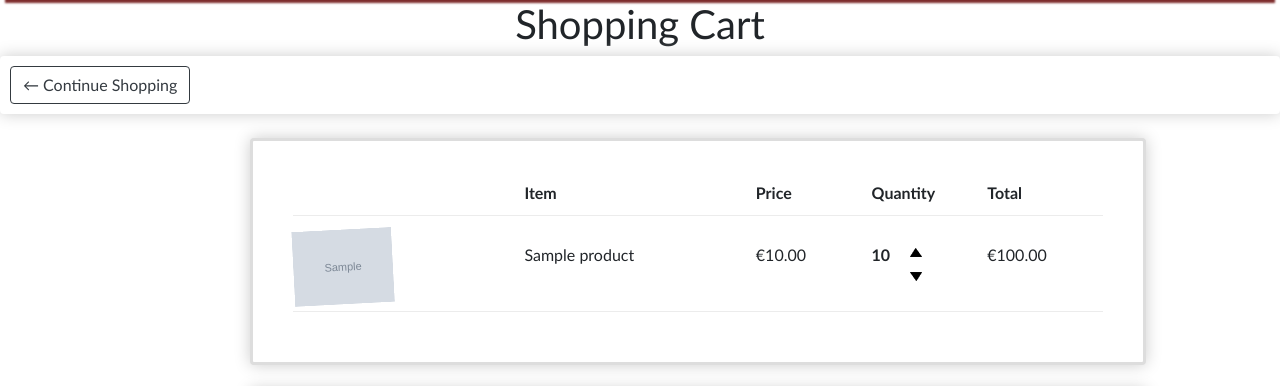
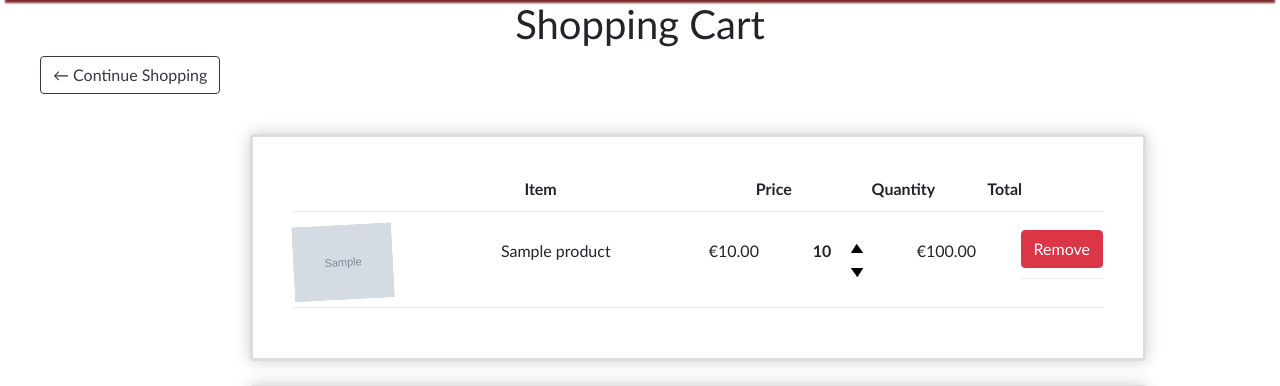
Before and after one commit to Tziim/WWHG, a Django app: page /cart/ in a window 1280 px wide. Shown: the part 156-542 px from the top of the page. Run offline with Django 4.2, Linux system fonts and the light colour scheme; a user stored in the database is signed in; tables that the repository leaves empty hold one stand-in row (values such as "Sample post"); grey boxes marked "Sample" are stand-in pictures; some libraries are stand-ins or nearby versions.

Commit message:
Arele tööd

```diff
--- a/wwhg_site/wwhg_app/templates/cart/update_cart_item.html
+++ b/wwhg_site/wwhg_app/templates/cart/update_cart_item.html
@@ -15,10 +15,9 @@
 <h1 class="text-center">Shopping Cart</h1>
 <div class="row">
     <div class="col-lg-12">
-        <div class="box-element">
+        <ul>
             <a class="btn btn-outline-dark" href="/shop">&#x2190; Continue Shopping</a>
-        </div>
-
+        </ul>
         <br>
         <div class="box-element shopping-register-form">
             <div class="cart-row">
@@ -62,6 +61,14 @@
                     </div>
                 </div>
                 <div style="flex:1"><p>€{{ cart_item.total_price }}</p></div>
+                <div class="cart-row">
+                    <div style="flex: 1">
+                        <form method="post" action="{% url 'remove_from_cart' cart_item.id %}">
+                            {% csrf_token %}
+                            <button type="submit" class="btn btn-danger">Remove</button>
+                        </form>
+                    </div>
+                </div>
             </div>
             {% empty %}
                 <p>Your cart is empty.</p>
--- a/wwhg_site/wwhg_app/templates/wwhg_app/shop/product_detail.html
+++ b/wwhg_site/wwhg_app/templates/wwhg_app/shop/product_detail.html
@@ -6,7 +6,7 @@
 {% block content %}
 <br>
 <link rel="stylesheet" type="text/css" href="{% static 'css/style.css' %}">
-<p><a href="javascript:history.back()" class="back-link custom-button-container-b custom-button-b">Back to Products page</a></p>
+    <a class="btn btn-outline-dark" href="javascript:history.back()">&#x2190; Back to Products page</a>
 <div class="product-container-dv">
     <img src="{{ product.image.url }}" alt="{{ product.name }}" class="product-image-dv">
     <div class="product-details-dv">
```
